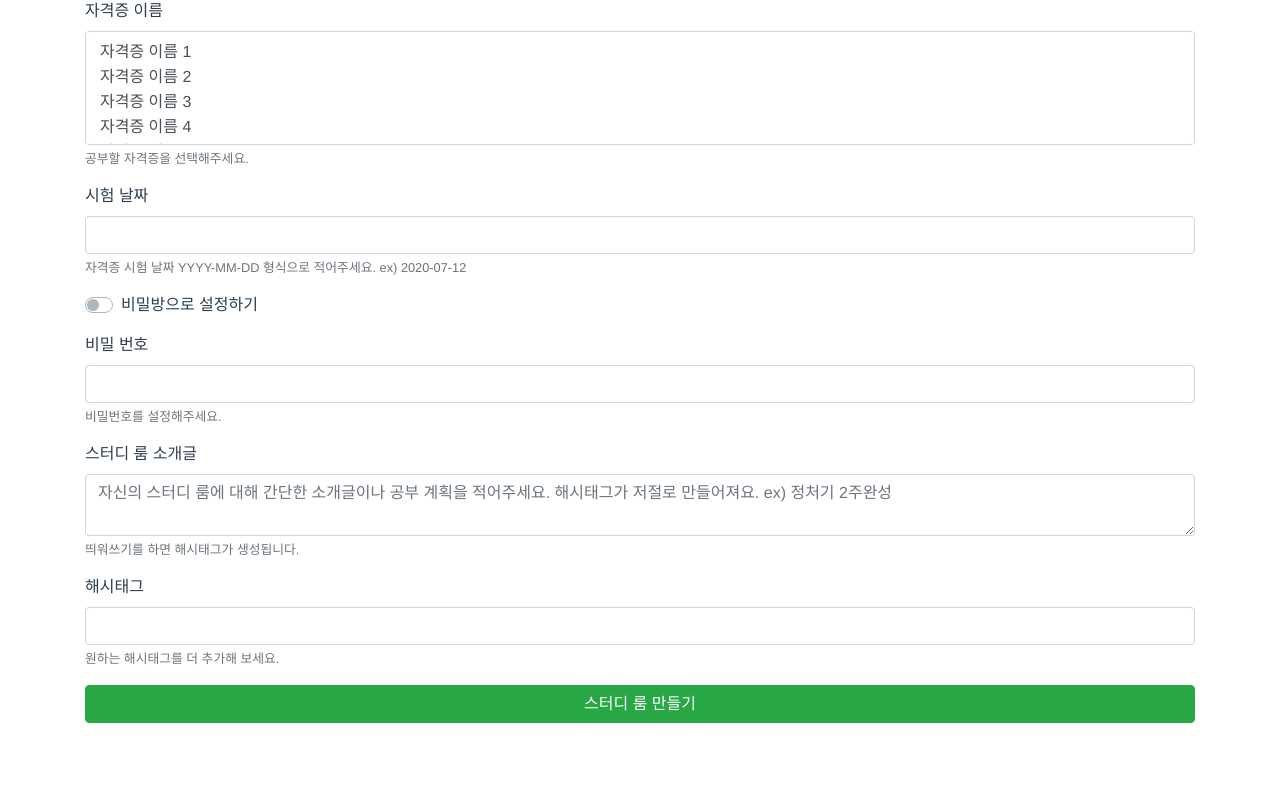
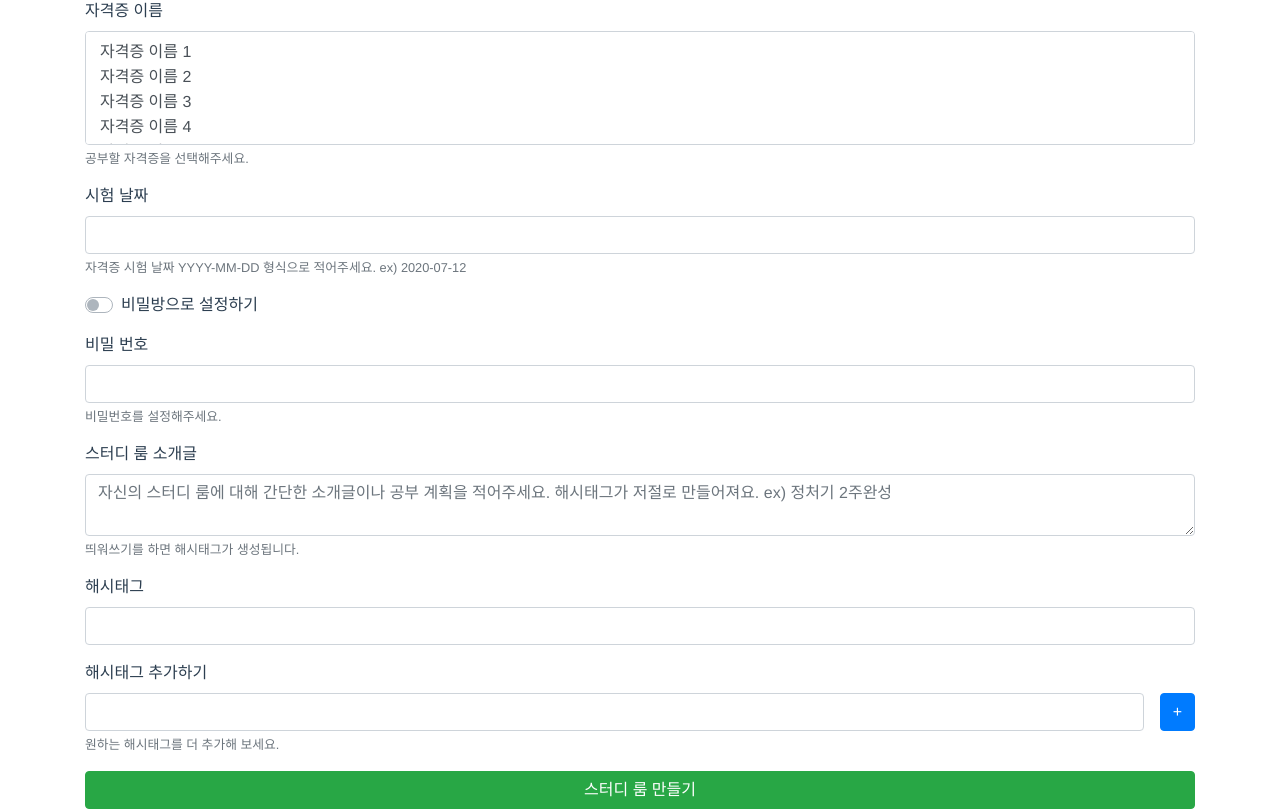
Before and after one commit to kyngskwk/Just_DDA_IT, a Vue app in the folder frontend/: page /rooms/create in a window 1280 px wide. Shown: the part 263-1072 px from the top of the page. Before the commit the page ends 986 px from the top, so only its background shows below. Built offline with nearby package versions, Linux system fonts and the light colour scheme.

Commit message:
FE-hashtag S03P12A102-23 update hashtag with input hashtag

```diff
--- a/frontend/src/views/rooms/RoomCreate.vue
+++ b/frontend/src/views/rooms/RoomCreate.vue
@@ -4,7 +4,7 @@
     <form class="create-form">
       <div class="form-group">
         <label for="roomTitle">스터디 룸 이름</label>
-        <input type="text" class="form-control roomTitle" id="roomTitle" v-model="roomTitle" required>
+        <input type="text" class="form-control roomTitle" id="roomTitle" v-model="studyroom.roomTitle" required>
         <small class="form-text text-muted">스터디 룸 이름을 정해주세요.</small>
       </div>
       <div class="form-group">
@@ -21,7 +21,7 @@
       </div>
       <div class="form-group">
         <label for="testDate">시험 날짜</label>
-        <input type="text" class="form-control testDate" id="testDate" v-model="testDate" required>
+        <input type="text" class="form-control testDate" id="testDate" v-model="studyroom.testDate" required>
         <small class="form-text text-muted">자격증 시험 날짜 YYYY-MM-DD 형식으로 적어주세요. ex) 2020-07-12 </small>
       </div>
       <div class="custom-control custom-switch form-group">
@@ -30,20 +30,26 @@
       </div>
       <div class="form-group">
         <label for="roomPassword">비밀 번호</label>
-        <input type="password" class="form-control roomPassword" id="roomPassword" v-model="roomPassword">
+        <input type="password" class="form-control roomPassword" id="roomPassword" v-model="studyroom.roomPassword">
         <small class="form-text text-muted">비밀번호를 설정해주세요.</small>
       </div>
       <div class="form-group">
         <label for="roomInfo">스터디 룸 소개글</label>
         <textarea class="form-control" id="roomInfo"
         placeholder="자신의 스터디 룸에 대해 간단한 소개글이나 공부 계획을 적어주세요. 해시태그가 저절로 만들어져요. ex) 정처기 2주완성"
-        v-model="roomInfo" @keypress.space="makeHashtag" required></textarea>
+        v-model="studyroom.roomInfo" @keypress.space="makeHashtag" required></textarea>
         <small class="form-text text-muted">띄워쓰기를 하면 해시태그가 생성됩니다.</small>
       </div>
       <div class="form-group">
         <label for="roomHashtag">해시태그</label>
-        <input type="text" class="form-control roomHashtag" id="roomHashtag" v-model="roomHashtag"
-        @keydown.backspace="removeHashtag" required>
+        <input type="text" class="form-control roomHashtag" v-model="studyroom.roomHashtag" @keydown.backspace="removeHashtag">
+      </div>
+      <div class="form-group mt-3">
+      <label for="roomHashtag">해시태그 추가하기</label>
+        <div class="d-flex">
+          <input type="text" class="form-control" v-model="inputHash">
+          <button class="btn btn-primary ml-3" @click="putHashtag">+</button>
+        </div>
         <small class="form-text text-muted">원하는 해시태그를 더 추가해 보세요.</small>
       </div>
       <button type="submit" class="btn btn-success submit-btn">스터디 룸 만들기</button>
@@ -56,25 +62,38 @@ export default {
   name: 'RoomCreate',
   data() {
     return {
-      roomTitle: '',
-      testDate: '',
-      roomPassword: '',
-      roomInfo: '',
-      roomHashtag: []
+      studyroom: {
+        roomTitle: '',
+        testDate: '',
+        roomPassword: '',
+        roomInfo: '',
+        roomHashtag: []
+      },
+      inputHash: ''
     }
   },
   methods: {
     makeHashtag() {
-      var hashtagstring = this.roomInfo;
+      var hashtagstring = this.studyroom.roomInfo;
       var make = hashtagstring.split(' ')
       if(make.slice(-1)[0] != '') {
-        this.roomHashtag.push('#' + make.slice(-1)[0])
+        this.studyroom.roomHashtag.push('#' + make.slice(-1)[0])
       }
-      console.log(this.roomHashtag);
+      console.log(this.studyroom.roomHashtag);
     },
     removeHashtag(event) {
       event.preventDefault();
-      this.roomHashtag.pop()
+      this.studyroom.roomHashtag.pop()
+    },
+    putHashtag() {
+      if(this.inputHash != ''){
+        var hashtagstring = this.inputHash;
+        var make = hashtagstring.split(' ')
+        for (var idx in make) {
+          this.studyroom.roomHashtag.push('#' + make[idx])
+        }
+      }
+      this.inputHash = ''
     }
   }
 }
```
